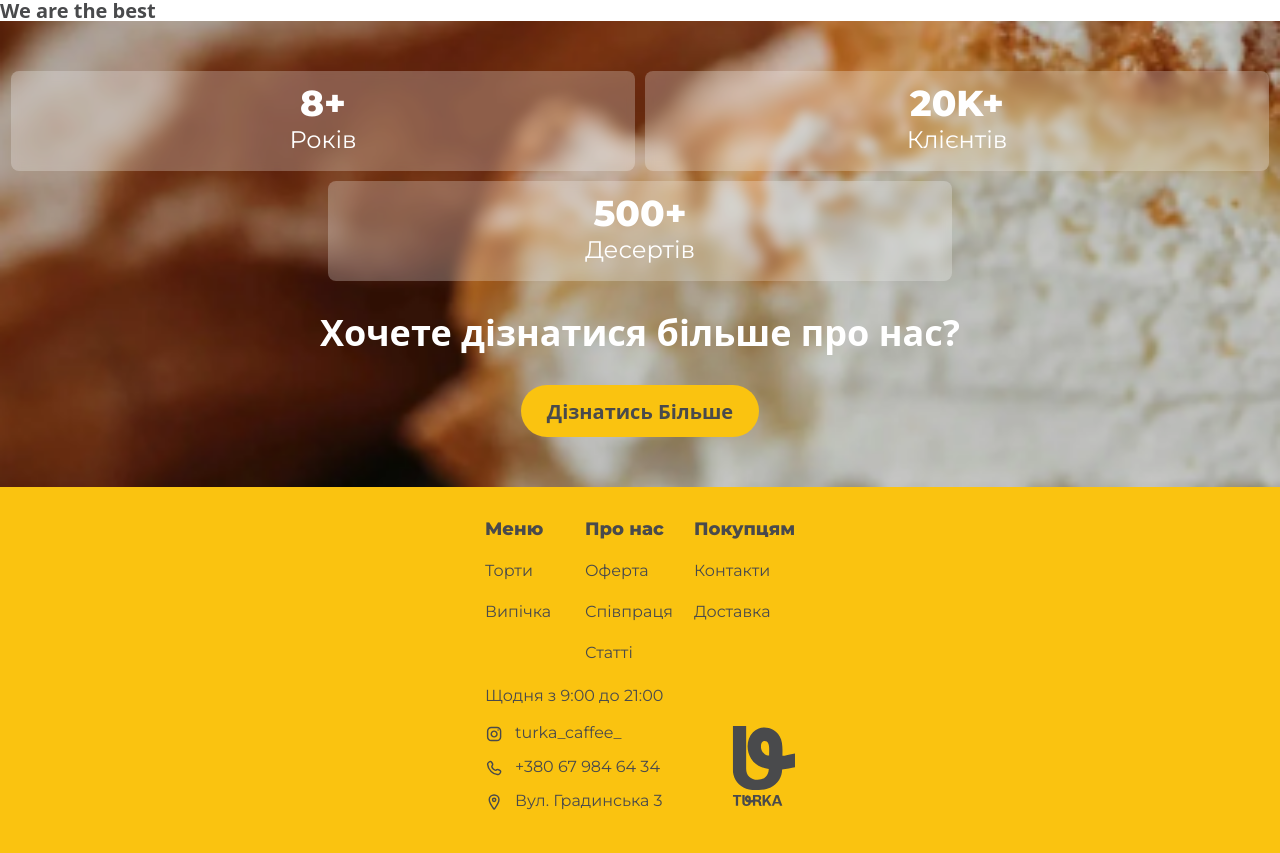
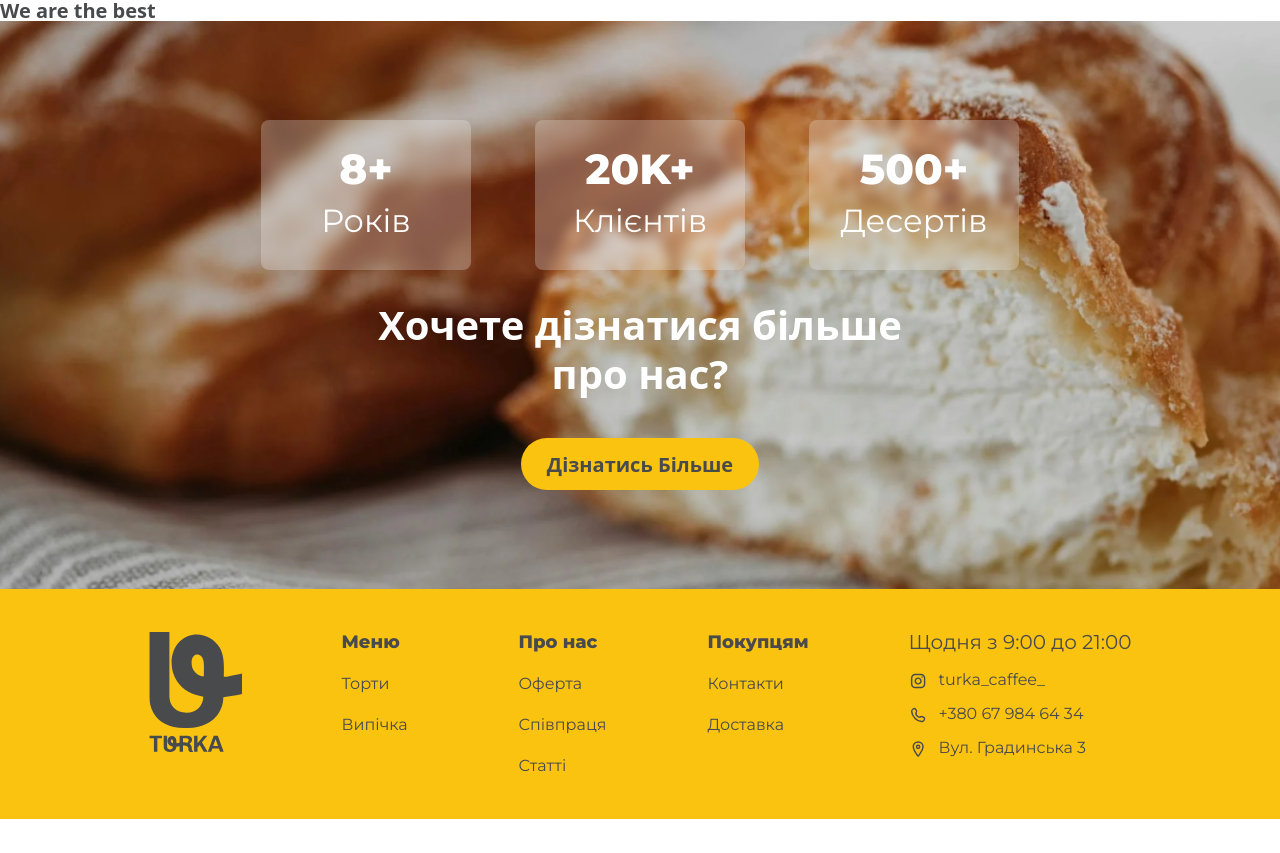
Before and after one commit to TurkaShop/Front-End, a React (Vite) app: page / in a window 1280 px wide. After the commit the page ends 819 px from the top, so only its background shows below. Built offline with nearby package versions, Linux system fonts and the light colour scheme; a web font is replaced by a local one.

Commit message:
fixes 1.1

```diff
--- a/src/components/footer/Footer.tsx
+++ b/src/components/footer/Footer.tsx
@@ -8,8 +8,7 @@ export const Footer = () => {
     <>
     <div className = {css.footer}>
       <div className={css.footer__block}>
-        <div className={css.footer__logo}>
-        </div>
+        <div className={css.footer__logo} />
 
         <div className={css.menu}>
           <ul className={css.menu__list_left}>
@@ -21,7 +20,6 @@ export const Footer = () => {
             <li className={css.menu__item}>
               <a href="index.html" className={css.footer__link}>Випічка</a>
             </li>
-
           </ul>
         </div>
 
@@ -52,7 +50,6 @@ export const Footer = () => {
             <li className={css.forcustomers__item}>
               <a href="index.html" className={css.footer__link}>Доставка</a>
             </li>
-
           </ul>
         </div>
 
--- a/src/components/footer/footer.module.scss
+++ b/src/components/footer/footer.module.scss
@@ -1,42 +1,46 @@
 .footer {
-  @media (min-width: 1300px) {
+  display: flex;
+  justify-content: center;
+  align-items: center;
+  align-content: center;
+  padding: 32px;
+  background-color: #fac310;
+
+  @media (min-width: 1024px) {
     padding: 43px 228px;
     display: flex;
     justify-content: center;
     align-items: center;
     align-content: center;
   }
-  display: flex;
-  justify-content: center;
-  align-items: center;
-  align-content: center;
-  padding: 32px;
-  background-color: #fac310;
+
   &__block {
-    @media (min-width: 1300px) {
+    display: grid;
+    grid-template-columns: 73px 82px 101px;
+    grid-template-rows: 139px 136px;
+    grid-gap: 27px;
+
+    @media (min-width: 1024px) {
       grid-template-columns: 93px 77px 89px 101px 223px;
       grid-template-rows: 144px;
       grid-gap: 100px;
     }
-    display: grid;
-    grid-template-columns: 73px 82px 101px;
-    grid-template-rows: 139px 136px;
-    grid-gap: 27px;
   }
 
   &__logo {
-    @media (min-width: 1300px) {
+    background-image: url("../../images/footerlogo-phone.svg");
+    background-repeat: no-repeat;
+    background-position: right bottom 15px;
+    grid-column: 3;
+    grid-row: 2;
+
+    @media (min-width: 1024px) {
       background-image: url("../../images/footerlogo.svg");
       background-position: top left;
       background-repeat: no-repeat;
       grid-column: 1;
       grid-row: 1;
     }
-    background-image: url("../../images/footerlogo-phone.svg");
-    background-repeat: no-repeat;
-    background-position: right bottom 15px;
-    grid-column: 3;
-    grid-row: 2;
   }
 
   &__subjects {
@@ -47,30 +51,33 @@
 
 .menu {
   &__list_left {
-    @media (min-width: 1300px) {
+    grid-column: 1;
+    grid-row: 1;
+
+    @media (min-width: 1024px) {
       grid-column: 2;
       grid-row: 1;
     }
-    grid-column: 1;
-    grid-row: 1;
   }
 
   &__list_middle {
-    @media (min-width: 1300px) {
+    grid-column: 2;
+    grid-row: 1;
+
+    @media (min-width: 1024px) {
       grid-column: 3;
       grid-row: 1;
     }
-    grid-column: 2;
-    grid-row: 1;
   }
 
   &__list_right {
-    @media (min-width: 1300px) {
+    grid-column: 3;
+    grid-row: 1;
+
+    @media (min-width: 1024px) {
       grid-column: 4;
       grid-row: 1;
     }
-    grid-column: 3;
-    grid-row: 1;
   }
 
   &__item {
@@ -90,6 +97,7 @@
 .about {
   &__about__list {
   }
+
   &__item {
     margin-top: 20px;
     font-size: 16px;
@@ -100,6 +108,7 @@
 .forcustomers {
   &__list {
   }
+
   &__item {
     margin-top: 20px;
     font-size: 16px;
@@ -108,15 +117,18 @@
 }
 
 .contacts {
-  @media (min-width: 1300px) {
+  grid-column: 1 / 3;
+  grid-row: 2;
+
+  @media (min-width: 1024px) {
     grid-column: 5;
     grid-row: 1;
     margin-right: 0;
   }
-  grid-column: 1 / 3;
-  grid-row: 2;
+
   &__list {
   }
+
   &__item {
     margin-top: 16px;
     font-size: 16px;
@@ -129,9 +141,10 @@
 }
 
 .work__time {
-  @media (min-width: 1300px) {
+  font-weight: 400;
+  font-size: 16px;
+
+  @media (min-width: 1024px) {
     font-size: 20px;
   }
-  font-weight: 400;
-  font-size: 16px;
 }
--- a/src/pages/mainPage/mainPage.module.scss
+++ b/src/pages/mainPage/mainPage.module.scss
@@ -6,7 +6,7 @@
   background-size: cover;
   padding: 50px 11px;
 
-  @media (min-width: 1300px) {
+  @media (min-width: 1024px) {
     background-image: url("../../images/aboutusbackground.png");
     padding: 99px 341px;
     display: flex;
@@ -14,32 +14,29 @@
     justify-content: center;
     align-items: center;
   }
+
   &__text_block {
     display: flex;
     justify-content: center;
     align-items: center;
     flex-direction: column;
   }
+
   &__subject {
-    @media (min-width: 1300px) {
-      font-size: 40px;
-      line-height: 49px;
-    }
-
     color: #ffffff;
     line-height: 44px;
     text-align: center;
     font-size: 36px;
     margin-top: 30px;
     font-weight: 600;
+
+    @media (min-width: 1024px) {
+      font-size: 40px;
+      line-height: 49px;
+    }
   }
 
   &__link {
-    @media (min-width: 1300px) {
-      margin-top: 40px;
-      margin-left: 0;
-    }
-
     font-weight: 600;
     font-size: 20px;
     text-align: center;
@@ -51,30 +48,30 @@
     border: 1px;
     border-radius: 50px;
     background-color: #fac310;
+
+    @media (min-width: 1024px) {
+      margin-top: 40px;
+      margin-left: 0;
+    }
   }
 
   //Statistic block / grid
 
   .counter {
     &__container {
-      @media (min-width: 1300px) {
+      display: grid;
+      grid-template-columns: repeat(8, 1fr);
+      grid-template-rows: 100px 100px;
+      grid-gap: 10px;
+
+      @media (min-width: 1024px) {
         grid-template-columns: 210px 210px 210px;
         grid-template-rows: 150px;
         grid-gap: 64px;
       }
-
-      display: grid;
-      grid-template-columns: repeat(8, 1fr);
-      grid-template-rows: 100px 100px;
-      grid-gap: 10px;
     }
 
     &__years {
-      @media (min-width: 1300px) {
-        padding: 24px 60px;
-        grid-column: 1;
-      }
-
       background-color: rgba(255, 255, 255, 0.25);
       backdrop-filter: blur(4px);
       border-radius: 8px;
@@ -85,14 +82,14 @@
       grid-column: 1/5;
       grid-row: 1/2;
       padding: 17.5px 56px;
+
+      @media (min-width: 1024px) {
+        padding: 24px 60px;
+        grid-column: 1;
+      }
     }
 
     &__clients {
-      @media (min-width: 1300px) {
-        padding: 23.5px 37.5px;
-        grid-column: 2;
-      }
-
       background-color: rgba(255, 255, 255, 0.25);
       backdrop-filter: blur(4px);
       border-radius: 8px;
@@ -103,15 +100,14 @@
       grid-column: 5/9;
       grid-row: 1/2;
       padding: 17.5px 39.5px;
+
+      @media (min-width: 1024px) {
+        padding: 23.5px 37.5px;
+        grid-column: 2;
+      }
     }
 
     &__dessert {
-      @media (min-width: 1300px) {
-        padding: 23.5px 31.5px;
-        grid-column: 3;
-        grid-row: 1;
-      }
-
       background-color: rgba(255, 255, 255, 0.25);
       backdrop-filter: blur(4px);
       border-radius: 8px;
@@ -122,29 +118,35 @@
       grid-column: 3/7;
       grid-row: 2/2;
       padding: 17.5px 34.5px;
+
+      @media (min-width: 1024px) {
+        padding: 23.5px 31.5px;
+        grid-column: 3;
+        grid-row: 1;
+      }
     }
 
     &__numbers {
-      @media (min-width: 1300px) {
+      font-weight: 800;
+      font-size: 36px;
+      margin-bottom: 15px;
+      color: #ffffff;
+
+      @media (min-width: 1024px) {
         font-weight: 800;
         font-size: 42px;
         margin-bottom: 30px;
       }
-
-      font-weight: 800;
-      font-size: 36px;
-      margin-bottom: 15px;
-      color: #ffffff;
     }
 
     &__names {
-      @media (min-width: 1300px) {
-        font-size: 32px;
-      }
-
       font-weight: 400;
       font-size: 24px;
       color: #ffffff;
+
+      @media (min-width: 1024px) {
+        font-size: 32px;
+      }
     }
   }
 }
```
Also changed, not shown: src/pages/itemPage/itemPage.module.scss (+4 -4 lines).
